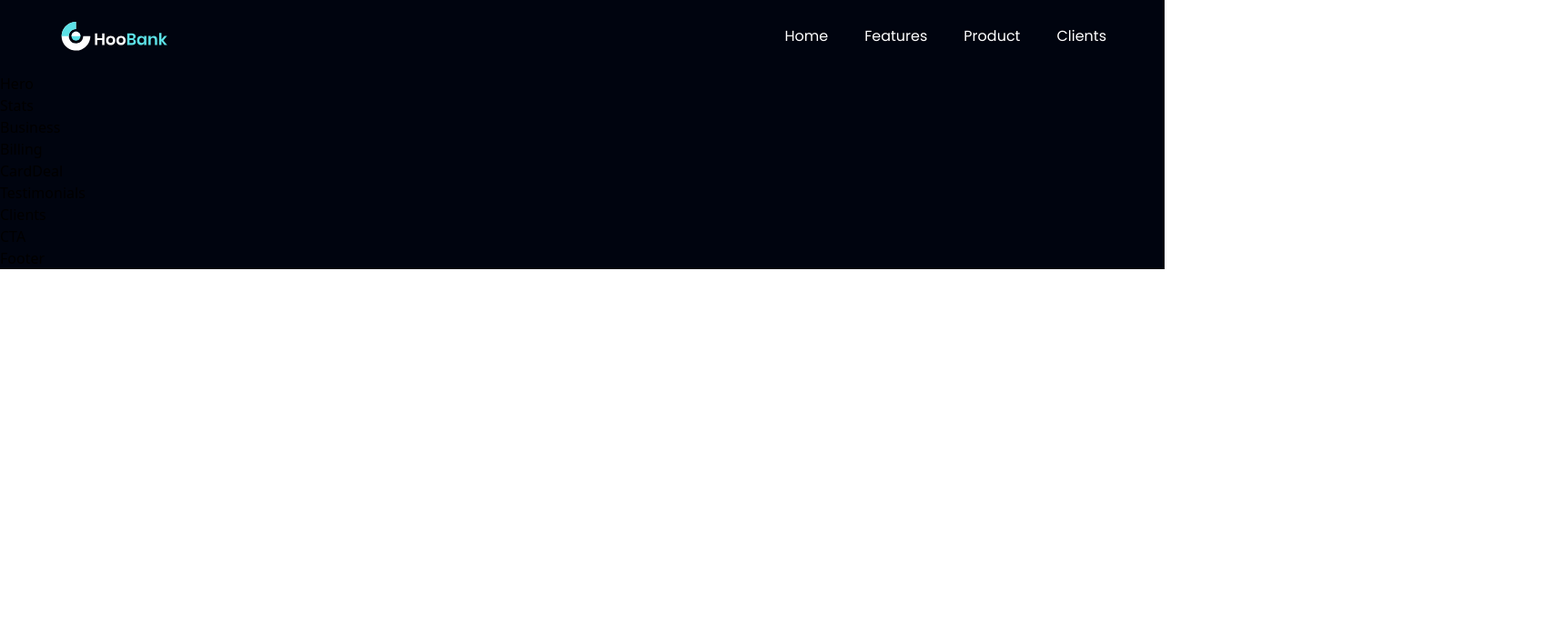
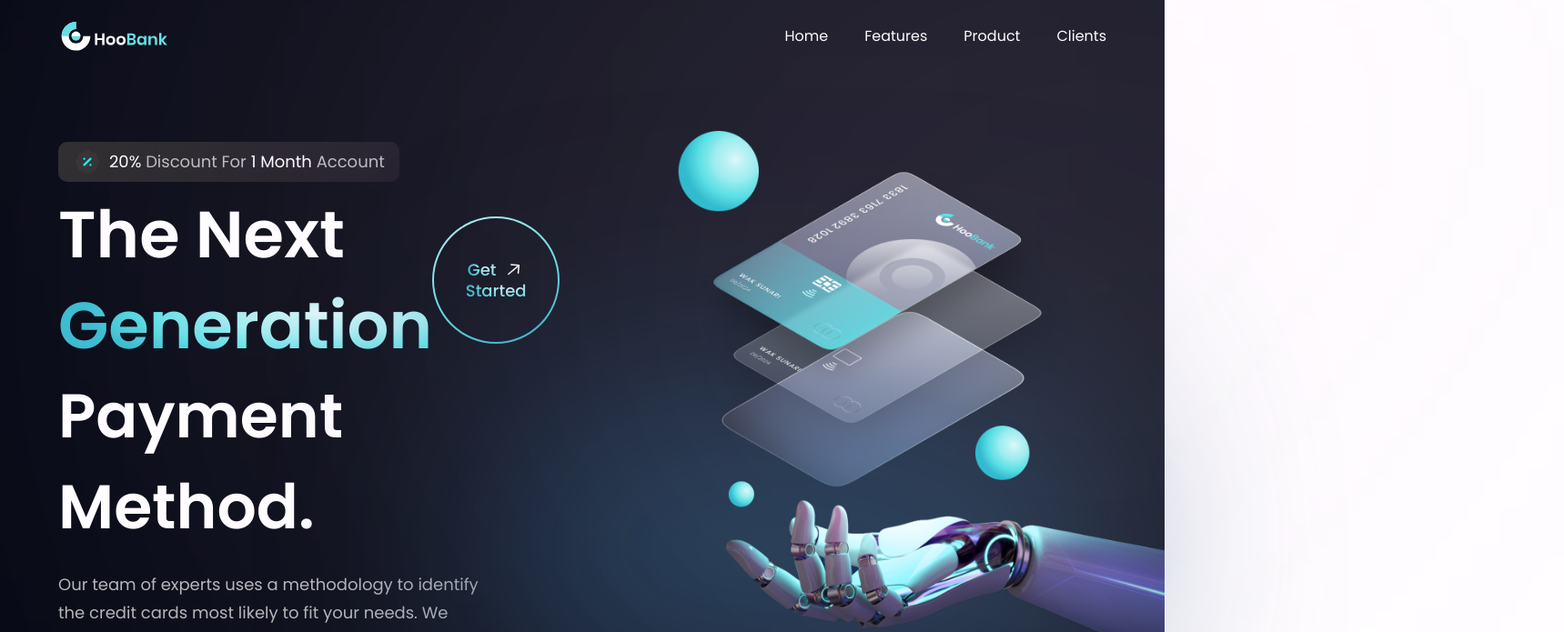
Before and after one commit to turnertop/hoobank-study, a React (Vite) app: page / in a window 1280 px wide. Shown: the top 695 px of the page at 91% size, 1719 px wide, since content can reach past the window. Built offline with nearby package versions, Linux system fonts and the light colour scheme.

Commit message:
finished hero section, fixed bugs

```diff
--- a/src/components/GetStarted.jsx
+++ b/src/components/GetStarted.jsx
@@ -1,9 +1,28 @@
 import React from 'react'
+import styles from '../style.js';
+import { arrowUp } from '../assets';
+
+
 
 const GetStarted = () => {
   return (
-    <div>
-      GetStarted
+    <div className={`${styles.flexCenter} w-[140px] h-[140px] rounded-full bg-blue-gradient p-[2px] cursor-pointer`}>
+      <div className={`${styles.flexCenter} flex-col bg-primary w-[100%] h-[100%] rounded-full`}>
+        <div className={`${styles.flexStart} flex-row`}>
+          <p className="font-poppins font-medium text-[18px] leading-[23px] mr-2">
+              <span className="text-gradient">Get</span>
+          </p>
+               <img src={arrowUp} className="w-[23px] h-[23px] object-contain"/>
+
+        </div>
+
+            <p className="font-poppins font-medium text-[18px] leading-[23px]">
+              <span className="text-gradient">Started</span>
+          </p>
+
+
+
+      </div>
     </div>
 
 
--- a/src/components/Hero.jsx
+++ b/src/components/Hero.jsx
@@ -1,10 +1,49 @@
 import React from 'react'
+import styles from '../style.js';
+import { discount, robot } from '../assets';
+import GetStarted from './GetStarted.jsx';
+
 
 const Hero = () => {
   return (
-    <div>
-      Hero
-    </div>
+    <section id="home" className={`flex md:flex-row flex-col ${styles.paddingY}`}>
+      <div className={`flex-1 ${styles.flexStart} flex-col xl:px-0 sm:px-16 px-6`}>
+          <div className="flex flex-row items-center py-[6px] px-4 bg-discount-gradient rounded-[10px] mb-2">
+            <img src={discount} alt="discount" className="w-[32px] h-[32px]"/>
+            <p className={`${styles.paragraph} ml-2`}>
+            <span className="text-white">20%</span> Discount For {" "}
+            <span className="text-white">1 Month</span>  Account
+            </p>
+          </div>
+
+        <div className="flex flex-row justify-between items-center w-full">
+
+          <h1 className="flex-1 font-poppins font-semibold ss:text-[72px] text-[52px] text-white ss:leading-[100px] leading-[75px]">The Next <br className="sm:block hidden"/> {" "} <span className="text-gradient">Generation</span> {" "}
+          </h1>
+
+        <div className="ss:flex hidden md:mr-4 mr-0">
+          <GetStarted />
+        </div>
+        </div>
+
+        <h1 className="font-poppins font-semibold ss:text-[68px] text-[52px] text-white ss:leading-[100px] leading-[75px] w-full">Payment Method.</h1>
+        <p className={`${styles.paragraph} max-w-[470px] mt-5`}>
+          Our team of experts uses a methodology to identify the credit cards most likely to fit your needs. We examine annual percentage rates, annual fees.
+        </p>
+      </div>
+
+
+        <div>
+          <img src={robot} alt="billing" className="w-[100%] h-[100%] relative z-[5]"/>
+
+          <div className="absolute z-[0] w-[40%] h-[35%] top-0 pink__gradient" />
+             <div className="absolute z-[1] w-[80%] h-[80%] rounded-full bottom-40 white__gradient" />
+ <div className="absolute z-[0] w-[50%] h-[50%] right-20 bottom-20 blue__gradient" />
+        </div>
+        <div className={`ss:hidden ${styles.flexCenter}`}>
+
+        </div>
+    </section>
 
 
   );
```
